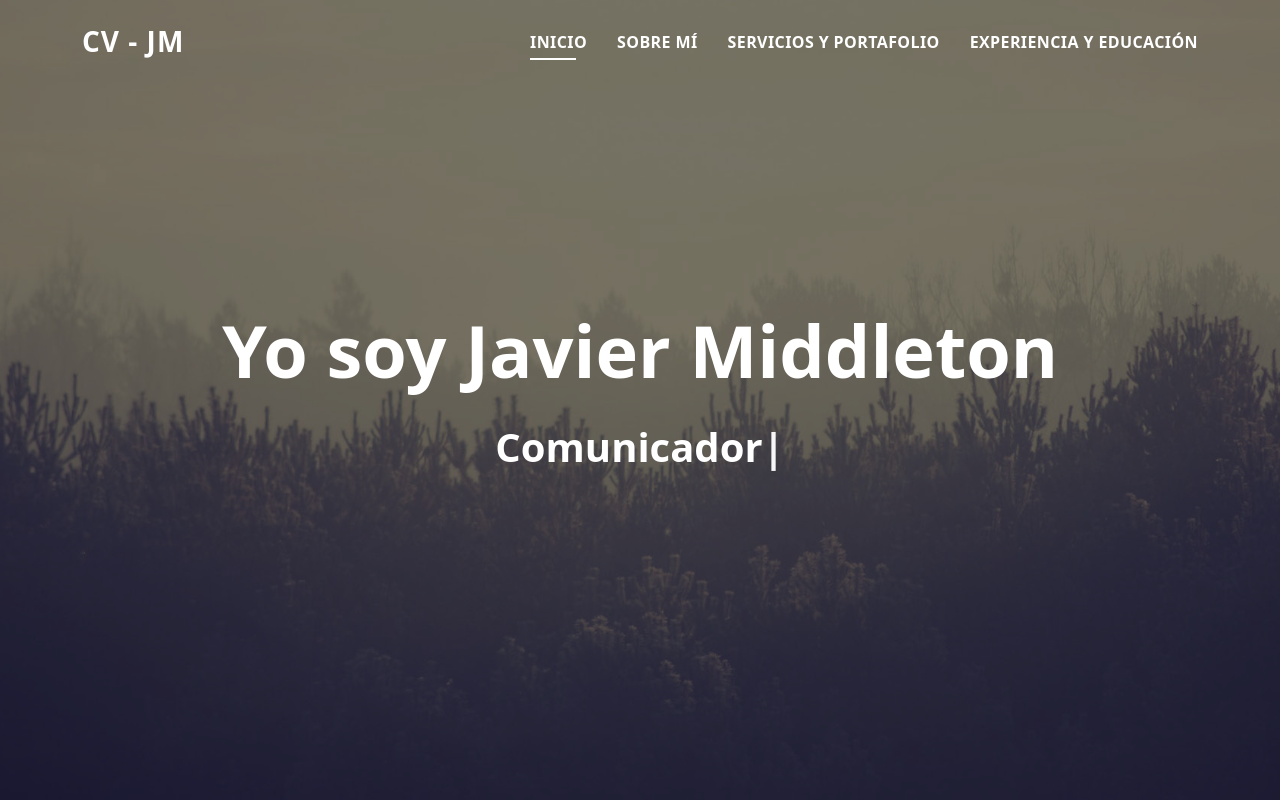
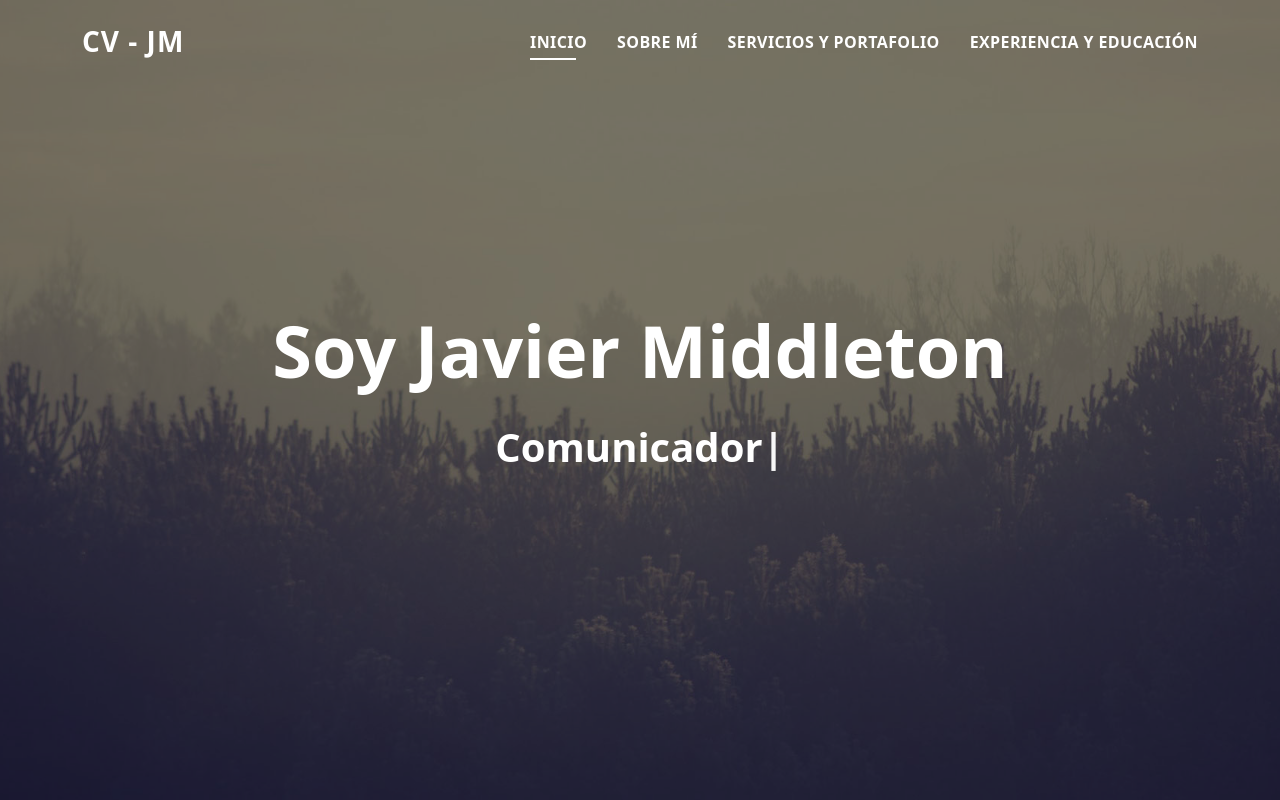
Before and after one commit to sal-vi/JavierMiddleton.github.io, a plain HTML site: page index.html in a window 1280 px wide. Shown: the top 800 px of the page. Drawn offline with Linux system fonts and the light colour scheme.

Commit message:
Update index.html
Cambio en texto de presentación de la página.

```diff
--- a/index.html
+++ b/index.html
@@ -61,7 +61,7 @@
       <div class="hero-content display-table">
         <div class="table-cell">
           <div class="container">
-            <h1 class="hero-title mb-4">Yo soy Javier Middleton</h1>
+            <h1 class="hero-title mb-4">Soy Javier Middleton</h1>
             <p class="hero-subtitle">
               <span
                 class="typed"
```
